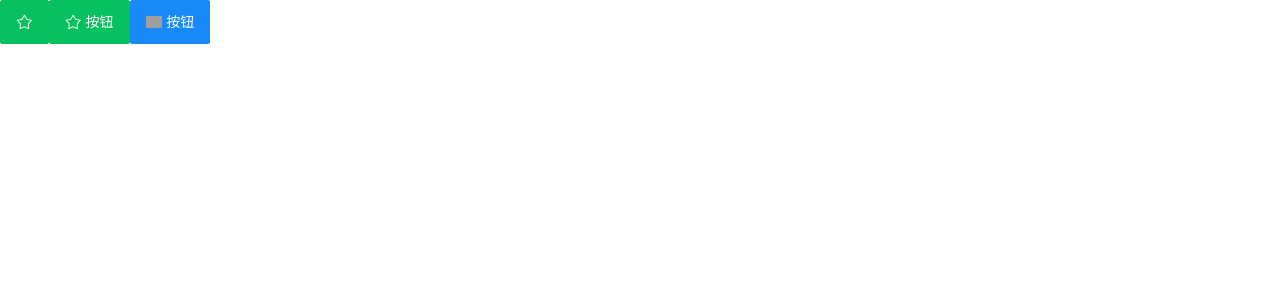
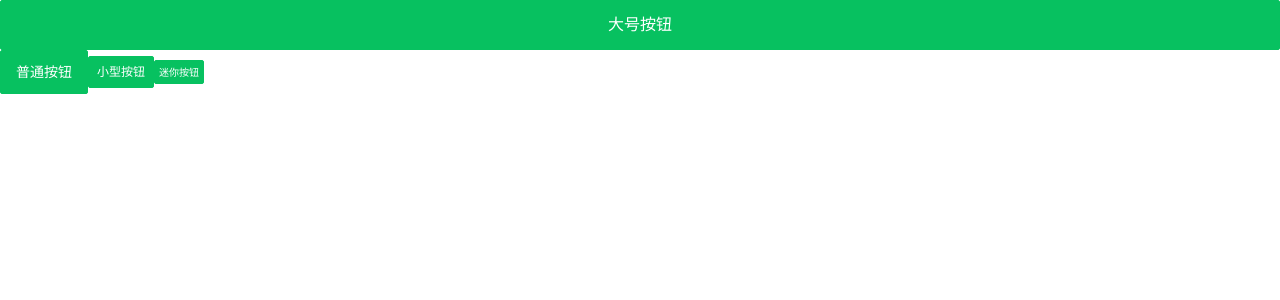
Before and after one commit to kingyeahwei/vant_learning, a Vue app: page / in a window 1280 px wide. Shown: the top 300 px of the page. Built offline with nearby package versions, Linux system fonts and the light colour scheme; grey boxes are pictures that could not be loaded.

Commit message:
button 按钮尺寸

```diff
--- a/src/App.vue
+++ b/src/App.vue
@@ -1,8 +1,9 @@
 <template>
   <div id="app">
-    <van-button icon="star-o" type="primary"></van-button>
-    <van-button icon="star-o" type="primary">按钮</van-button>
-    <van-button icon="https://img.yzcdn.cn/vant/logo.png" type="info">按钮</van-button>
+    <van-button type="primary" size="large">大号按钮</van-button>
+    <van-button type="primary" size="normal">普通按钮</van-button>
+    <van-button type="primary" size="small">小型按钮</van-button>
+    <van-button type="primary" size="mini">迷你按钮</van-button>
   </div>
 </template>
 
```
